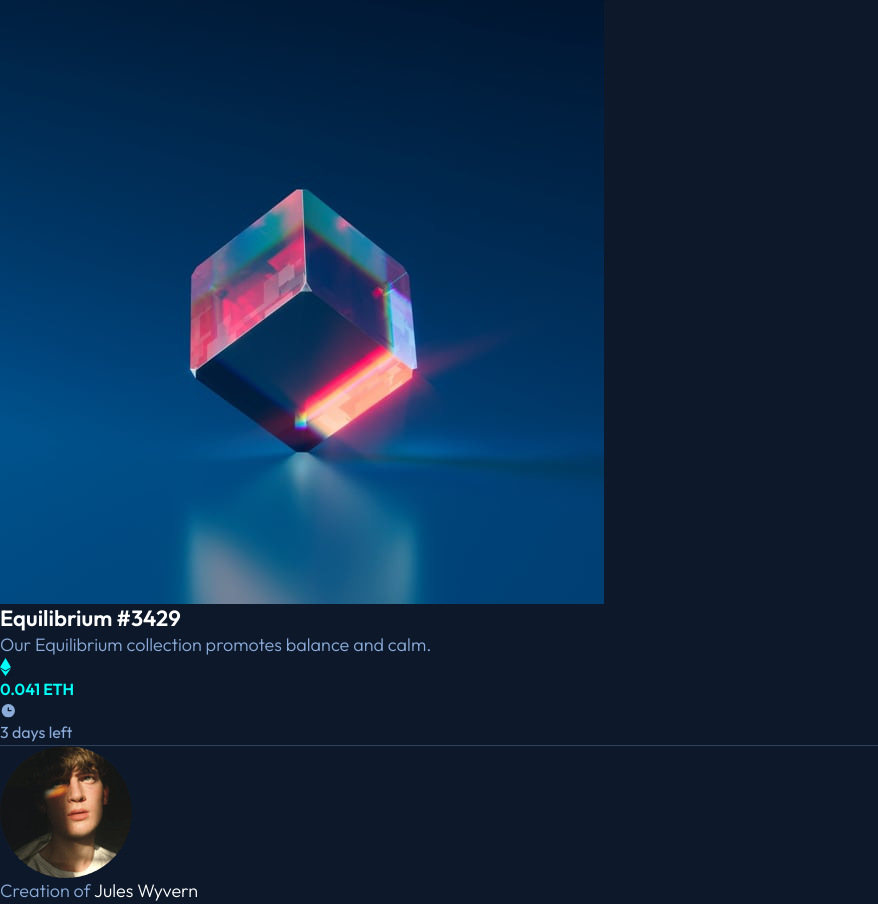
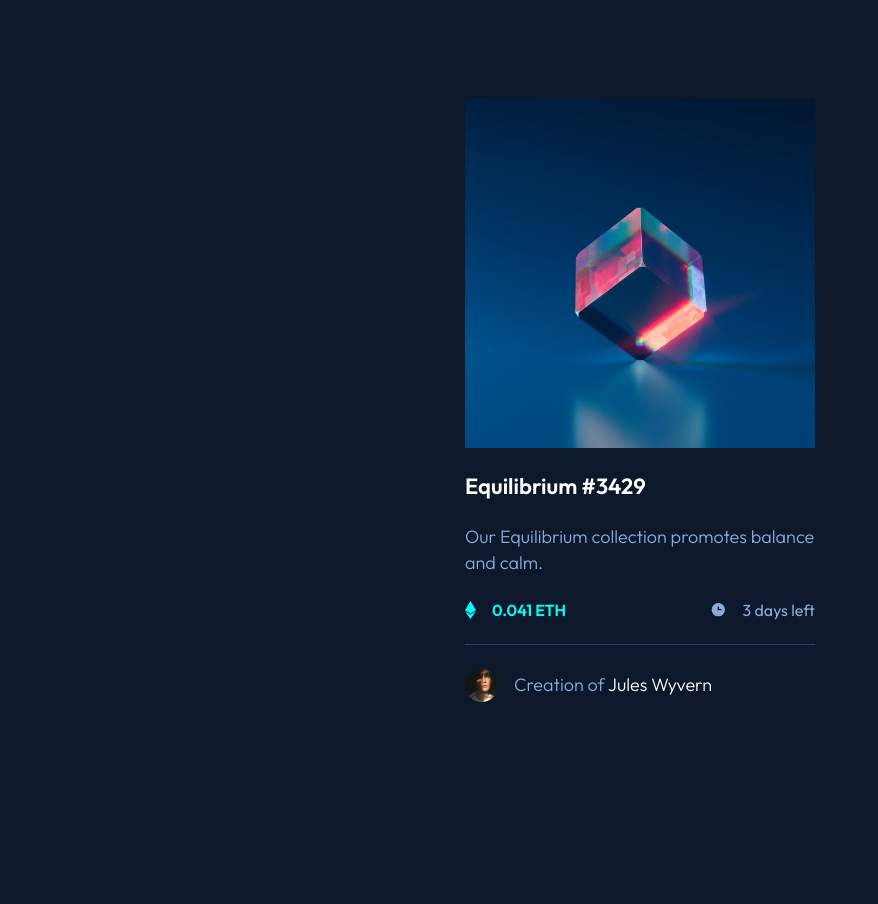
Before and after one commit to dave-cross/Frontend-Mentor-nft-preview-card-solution, a plain HTML site: page index.html in a window 1280 px wide. Shown: the whole page, without its empty margins (0-878 px from the left). After the commit the page ends 800 px from the top, so only its background shows below. Drawn offline with Linux system fonts and the light colour scheme.

Commit message:
style(card): add compositions

```diff
--- a/index.html
+++ b/index.html
@@ -24,27 +24,27 @@
   </head>
   <body>
     <main class="challenge-wrapper">
-      <article class="card">
+      <article class="card flow">
         <a href="#">
           <picture class="card__image">
             <img src="./images/image-equilibrium.jpg" alt="" />
           </picture>
         </a>
-        <div class="card__content">
+        <div class="card__content flow">
           <h2><a href="#">Equilibrium #3429</a></h2>
           <p>Our Equilibrium collection promotes balance and calm.</p>
-          <p class="price">
-            <span>
+          <p class="price repel">
+            <span class="cluster">
               <img src="./images/icon-ethereum.svg" alt="" />
               <data value="0.041">0.041 ETH</data>
             </span>
-            <span>
+            <span class="cluster">
               <img src="./images/icon-clock.svg" alt="" />
               <time datetime="P3D">3 days left</time>
             </span>
           </p>
           <hr />
-          <p class="author">
+          <p class="author cluster">
             <img src="./images/image-avatar.png" alt="" /><span
               >Creation of <a href="#">Jules Wyvern</a></span
             >
--- a/style.css
+++ b/style.css
@@ -118,3 +118,40 @@ picture {
   display: block;
   max-width: 100%;
 }
+
+.flow > * + * {
+  margin-block-start: var(--flow-space, var(--space-300));
+}
+
+.cluster {
+  display: flex;
+  flex-wrap: wrap;
+  gap: var(--cluster-space, var(--space-200));
+  justify-content: var(--cluster-justify, start);
+  align-items: var(--cluster-align, center);
+}
+
+.repel {
+  display: flex;
+  flex-wrap: wrap;
+  gap: var(--repel-space, var(--space-200));
+  justify-content: var(--repel-justify, space-between);
+  align-items: var(--repel-align, center);
+}
+
+.challenge-wrapper {
+  --_max-width: var(--max-width, 320px);
+
+  display: grid;
+  place-items: center;
+  min-height: 100vh;
+  padding: var(--space-300)
+    max(var(--space-300), calc(50% - var(--_max-width) / 2));
+}
+
+.author {
+  img {
+    width: 33px;
+    height: 33px;
+  }
+}
```
